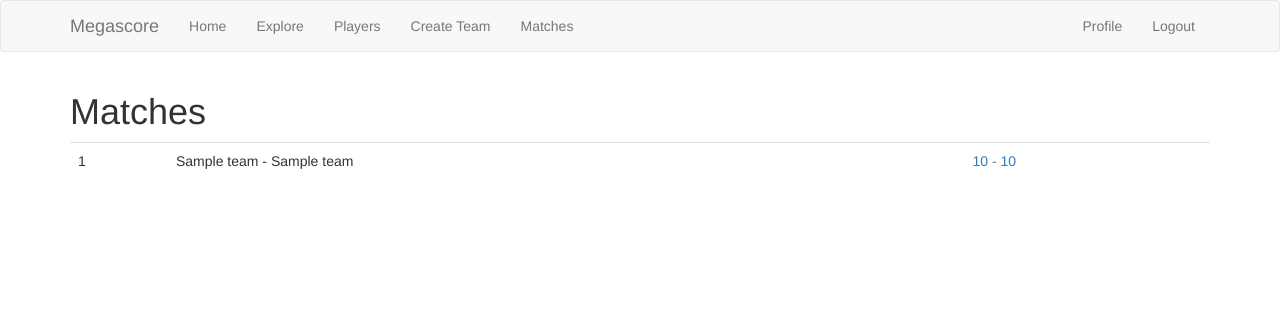
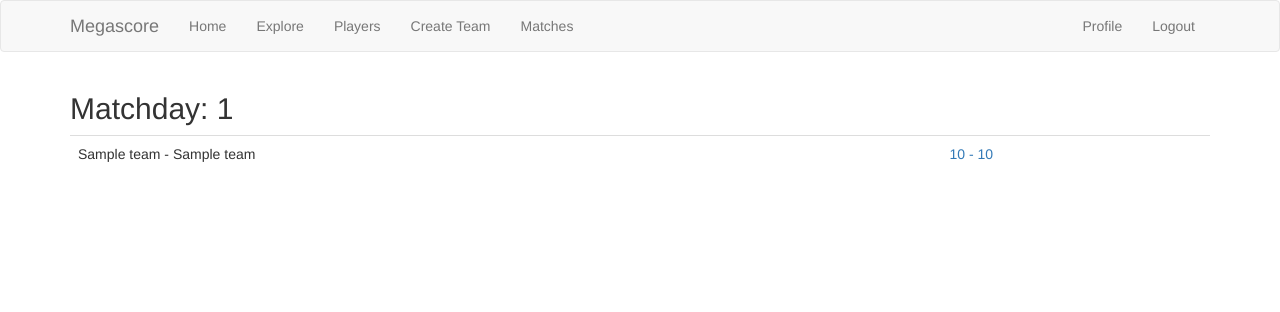
Before and after one commit to multavici/fantasy_football, a Flask app: page /matches in a window 1280 px wide. Shown: the top 312 px of the page. Run offline with Flask 2, Linux system fonts and the light colour scheme; a user stored in the database is signed in; tables that the repository leaves empty hold one stand-in row (values such as "Sample post"); some libraries are stand-ins or nearby versions.

Commit message:
add matchdays + fixes

```diff
--- a/app/main/routes.py
+++ b/app/main/routes.py
@@ -3,7 +3,7 @@ from flask import render_template, flash, redirect, url_for, request, current_ap
 from flask_login import current_user, login_required
 from app import db
 from app.main.forms import EditProfileForm, PostForm, FantasyTeamForm
-from app.models import User, Post, Team, Player, Match, FantasyPlayer, FantasyTeam
+from app.models import User, Post, Team, Player, Match, FantasyPlayer, FantasyTeam, Matchday
 from app.main import bp
 
 position = {
@@ -125,15 +125,17 @@ def view_players():
 @bp.route('/matches')
 @login_required
 def matches():
-    matches = Match.query.order_by(Match.matchday).all()
-    return render_template('matches.html', title='Matches', matches=matches)
+    matches = Match.query.all()
+    matchdays = Matchday.query.all()
+    return render_template('matches.html', title='Matches', matches=matches, matchdays=matchdays)
 
 
 @bp.route('/teams/<team_name>')
 @login_required
 def my_fantasy_team(team_name):
     fteam = FantasyTeam.query.filter_by(name=team_name).first()
-    return render_template('fantasy_team.html', title='Fantasy Team', fteam=fteam)
+    matchdays = Matchday.query.filter_by(finished=True).order_by(Matchday.id).all()
+    return render_template('fantasy_team.html', title='Fantasy Team', fteam=fteam, matchdays=matchdays)
 
 
 @bp.route('/players')
--- a/app/models.py
+++ b/app/models.py
@@ -10,6 +10,7 @@ followers = db.Table('followers',
     db.Column('follower_id', db.Integer, db.ForeignKey('user.id')),
     db.Column('followed_id', db.Integer, db.ForeignKey('user.id'))
 )
+
 
 class User(UserMixin, db.Model):
     id = db.Column(db.Integer, primary_key=True)
@@ -138,7 +139,7 @@ class Player(db.Model):
 
 class Match(db.Model):
     id = db.Column(db.Integer, primary_key=True)
-    matchday = db.Column(db.Integer, nullable=False)
+    matchday_id = db.Column(db.Integer, db.ForeignKey('matchday.id'))
     home_team_id = db.Column(db.Integer, db.ForeignKey('team.id'), nullable=False)
     away_team_id = db.Column(db.Integer, db.ForeignKey('team.id'), nullable=False)
     home_score = db.Column(db.Integer)
@@ -147,6 +148,7 @@ class Match(db.Model):
 
     home_team = db.relationship('Team', foreign_keys=[home_team_id], backref='home_matches')
     away_team = db.relationship('Team', foreign_keys=[away_team_id], backref='away_matches')
+    matchday = db.relationship('Matchday', backref='matches')
 
     def __repr__(self):
         return '<Match: {} - {}: {}-{}>'.format(self.home_team.teamname, self.away_team.teamname, self.home_score,
@@ -155,6 +157,11 @@ class Match(db.Model):
     def slugify(self):
         return '{}-{}'.format(self.home_team.teamname.lower().replace(" ", "-"),
                               self.away_team.teamname.lower().replace(" ", "-"))
+
+
+class Matchday(db.Model):
+    id = db.Column(db.Integer, primary_key=True)
+    finished = db.Column(db.Boolean, default=False)
 
 
 class FantasyTeam(db.Model):
@@ -170,6 +177,12 @@ class FantasyTeam(db.Model):
     def get_players_of_pos(self, position):
         return FantasyPlayer.query.filter_by(team_id=self.id, position=position, sub=False).all()
 
+    def matchday_score(self, matchday):
+        score = 0
+        for fp in self.fantasy_players:
+            score += fp.matchday_score(matchday) if fp.matchday_score(matchday) != "-" else 0
+        return score
+
 
 class FantasyPlayer(db.Model):
     player_id = db.Column(db.Integer, db.ForeignKey('player.id'), primary_key=True)
@@ -184,7 +197,8 @@ class FantasyPlayer(db.Model):
     def __repr__(self):
         return '<Fantasy Player: {} for {} as {}>'.format(self.player.name, self.fantasy_team.name, self.position)
 
-    def raw_score(self, match):
+    def raw_score(self, matchday):
+        match = self.match_on(matchday)
         if self.player.squad_appearance(match) and self.player.squad_appearance(match).minutes_played() > 0:
             score = 0
             score += self.player.squad_appearance(match).count_field_goals() * 5
@@ -206,21 +220,21 @@ class FantasyPlayer(db.Model):
         return score
 
     def match_on(self, matchday):
-        return (Match.query.filter_by(matchday=matchday, home_team_id=self.player.team_id).first() or
-                Match.query.filter_by(matchday=matchday, away_team_id=self.player.team_id).first())
+        return (Match.query.filter_by(matchday_id=matchday.id, home_team_id=self.player.team_id).first() or
+                Match.query.filter_by(matchday_id=matchday.id, away_team_id=self.player.team_id).first())
 
     def subbed_in_on(self, matchday):
         for p in self.fantasy_team.get_players_of_pos(self.position):
-            if p.raw_score(p.match_on(matchday)) == "-":
+            if p.raw_score(matchday) == "-":
                 return True
         return False
 
-    def match_score(self, match):
+    def matchday_score(self, matchday):
         if not self.sub:
-            return self.raw_score(match)
+            return self.raw_score(matchday)
         else:
-            if self.subbed_in_on(match.matchday):
-                return self.raw_score(match)
+            if self.subbed_in_on(matchday):
+                return self.raw_score(matchday)
             else:
                 return "-"
 
--- a/app/templates/matches.html
+++ b/app/templates/matches.html
@@ -1,20 +1,19 @@
 {% extends "base.html" %}
 
 {% block app_content %}
-    <h1>Matches</h1>
+{% for matchday in matchdays %}
+<h2>Matchday: {{ matchday.id }}</h2>
 <table class="table table-hover">
-    {% for match in matches %}
+    {% for match in matchday.matches %}
     <tr>
-            <td>
-                {{ match.matchday }}
-            </td>
         <td>
             {{ match.home_team }} - {{ match.away_team }}
         </td>
         <td>
-                <a href="/matches/{{ match.id }}">{{ match.home_score }} - {{ match.away_score }}</a>
+            <a href="{{ url_for('main.match', match_id = match.id) }}">{{ match.home_score }} - {{ match.away_score }}</a>
         </td>
     </tr>
     {% endfor %}
 </table>
+{% endfor %}
 {% endblock %}
--- a/megascore.py
+++ b/megascore.py
@@ -1,5 +1,5 @@
 from app import create_app, db
-from app.models import User, Post, Team, Player, Match, FantasyPlayer, FantasyTeam, SquadAppearance, Event, Goal, Card, Substitution, PenaltyMissed
+from app.models import User, Post, Team, Player, Match, FantasyPlayer, FantasyTeam, SquadAppearance, Event, Goal, Card, Substitution, PenaltyMissed, Matchday
 
 app = create_app()
 
@@ -7,4 +7,5 @@ app = create_app()
 def make_shell_context():
     return {'db': db, 'User': User, 'Post': Post, 'Team': Team, 'Player': Player, 'Match': Match,
             'FantasyTeam': FantasyTeam, 'FantasyPlayer': FantasyPlayer, 'SquadAppearance': SquadAppearance,
-            'Event': Event, 'Goal': Goal, 'Card': Card, 'Substitution': Substitution, 'PenaltyMissed': PenaltyMissed}
+            'Event': Event, 'Goal': Goal, 'Card': Card, 'Substitution': Substitution, 'PenaltyMissed': PenaltyMissed,
+            'Matchday': Matchday}
```
Also changed, not shown: app/templates/fantasy_team.html (+20 -4 lines), app.db. Lines whose indentation alone changed are shown as unchanged.
